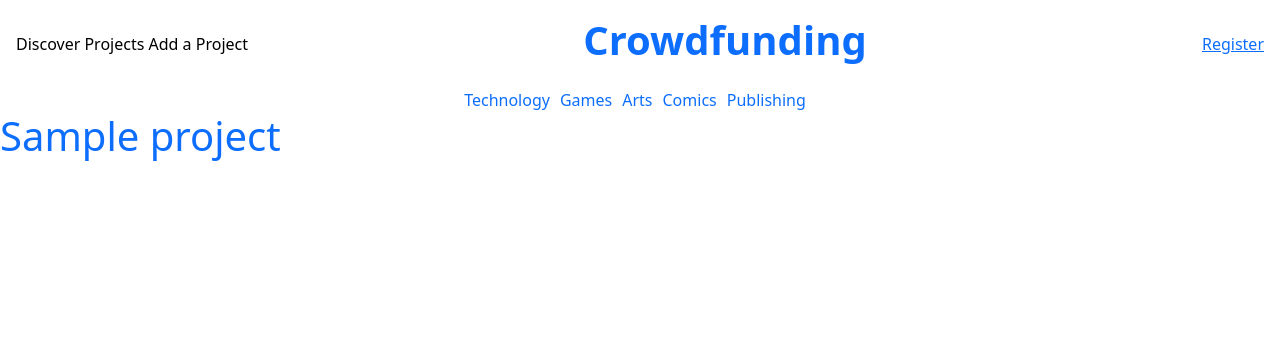
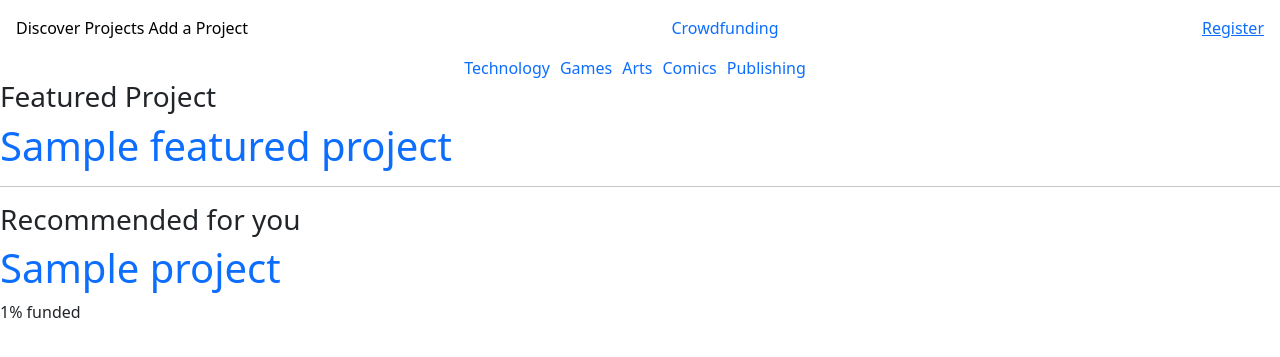
Before and after one commit to papireddy903/crowdfunding, a Django app: template base/templates/projects.html in a window 1280 px wide. Shown: the top 357 px of the page. Run offline with Django 5.2, Linux system fonts and the light colour scheme; the template is opened without the code that fills it: most values are stand-ins (such as "Sample title", 1, 10 or a date in 2020).

Commit message:
updated projects display

```diff
--- a/base/forms.py
+++ b/base/forms.py
@@ -16,5 +16,5 @@ class AddProjectForm(forms.Form):
     description = forms.CharField(widget=forms.Textarea)
     funding_goal = forms.DecimalField(label='Funding Goal', min_value=0)
     project_type = forms.ChoiceField(choices=TYPE_CHOICES, label='Project Type')
-    creator = forms.CharField(label="Enter your Name", max_length=100)
+    # creator = forms.CharField(label="Enter your Name", max_length=100)
     enddate = forms.DateField(label='End Date', widget=forms.TextInput(attrs={'type': 'date'}))
--- a/base/templates/base_generic.html
+++ b/base/templates/base_generic.html
@@ -18,8 +18,8 @@
             <a class="nav-link--1" href="{% url 'all_projects' %}">Discover Projects</a>
             <a class="nav-link--2" href="{% url 'add_project' %}">Add a Project</a>
         </div>
-        <div class="nav-title">
-            <a href="{% url 'index' %}" style="text-decoration: None;"><h1 class="nav-title--text"><strong>Crowdfunding</strong></h1></a>
+        <div class="nav-title" style="align-items: center;">
+            <a href="{% url 'index' %}" style="text-decoration: None; "><span class="nav-title--text"><span>Crowdfunding</span></></a>
         </div>
 
         <div class="auth">
--- a/base/templates/confirmation.html
+++ b/base/templates/confirmation.html
@@ -6,6 +6,7 @@
 </head>
 <body>
     <h1>Successfully Funded</h1>
+    <a href="{% url 'index' %}">Go to Home</a>
 
 </body>
 </html>
--- a/base/templates/index.html
+++ b/base/templates/index.html
@@ -3,11 +3,11 @@
 {% block content %}
     <div class="hero" style="margin-top:10px; display: flex; flex-direction: row; justify-content: space-around; align-items: center; background-color: #f2f2f2; padding: 20px;">
         <div style="text-align: center; padding: 10px; border-radius: 10px; background-color: #ffffff; box-shadow: 0 4px 8px rgba(0, 0, 0, 0.1);">
-            <h5 style="font-size: 24px; color: #3498db; font-weight: bold;">250,343</h5>
+            <h5 style="font-size: 24px; color: #3498db; font-weight: bold;">{{total_projects}}</h5>
             <p style="font-size: 36px; color: #333;">Projects Funded</p>
         </div>
         <div style="text-align: center; padding: 10px; border-radius: 10px; background-color: #ffffff; box-shadow: 0 4px 8px rgba(0, 0, 0, 0.1);">
-            <h5 style="font-size: 24px; color: #e74c3c; font-weight: bold;">$9,493,430,424</h5>
+            <h5 style="font-size: 24px; color: #e74c3c; font-weight: bold;">{{total_funding}}</h5>
             <p style="font-size: 36px; color: #333;">towards creative work</p>
         </div>
     </div>
--- a/base/templates/project_type.html
+++ b/base/templates/project_type.html
@@ -3,7 +3,7 @@
 
 {% block projects_type_list %}
 
-<p><strong>No of projects: </strong>{{projects_type_list|length}}</p>
+<p>Explore <strong>{{projects_type_list|length}} projects</strong></p>
 
 {% for project in projects_type_list %}
 
--- a/base/templates/projects.html
+++ b/base/templates/projects.html
@@ -1,13 +1,28 @@
 {% extends "base_generic.html" %}
 
+{% block content %}
 
-{% block projects %}
-{% for project in all_projects %}
+  <h3>Featured Project</h3>
+  {% if featured_project.creator|lower|striptags != user.username|lower|striptags %}
+    <h1><a href="{% url 'view_project' featured_project.id %}" style="text-decoration: None;">{{ featured_project.title }}</a></h1>
+    {% if featured_project.id == featured_percentage.0.0 %}
+      {% with percent=featured_percentage.0.1|striptags %}
+        <p>{{ percent }}% funded</p>
+      {% endwith %}
+    {% endif %}
+  {% endif %}
 
-<h1><a href="{% url 'view_project' project.id%}" style="text-decoration:None">{{project.title}}</a></h1>
+  <hr>
 
-<br>
+  <h3>Recommended for you</h3>
+  {% for project_id, project_percentage in percentage_funded %}
+    {% for project in remaining_projects %}
+      {% if project.id == project_id and project.creator != user.username %}
+        <h1><a href="{% url 'view_project' project_id %}" style="text-decoration: None;">{{ project.title }}</a></h1>
+        <p>{{ project_percentage }}% funded</p>
+        <br>
+      {% endif %}
+    {% endfor %}
+  {% endfor %}
 
-
-{% endfor %}
 {% endblock %}
```
Also changed, not shown: base/static/css/styles.css (+0 -7 lines), base/views.py (+26 -7 lines), db.sqlite3, 1 other file.
